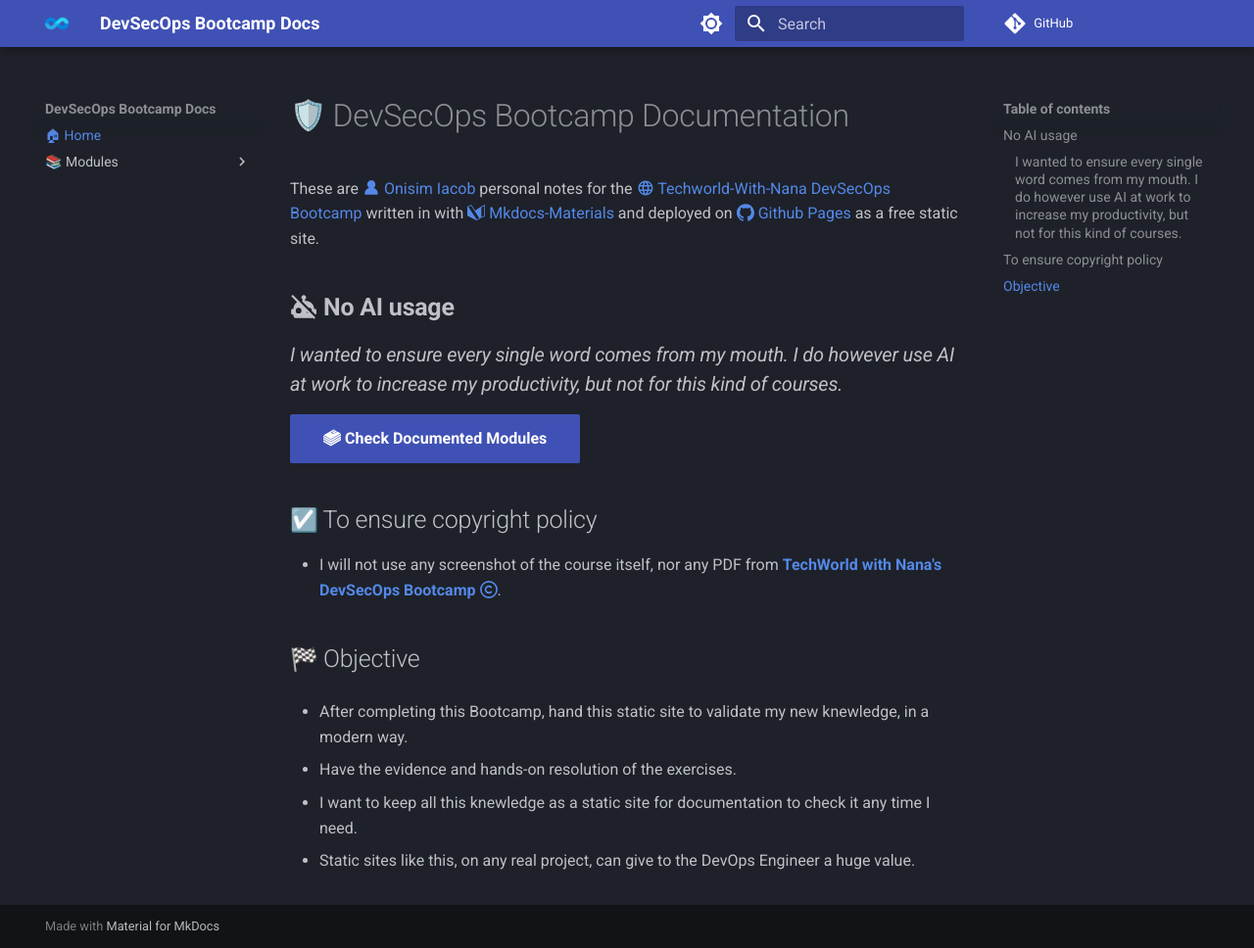
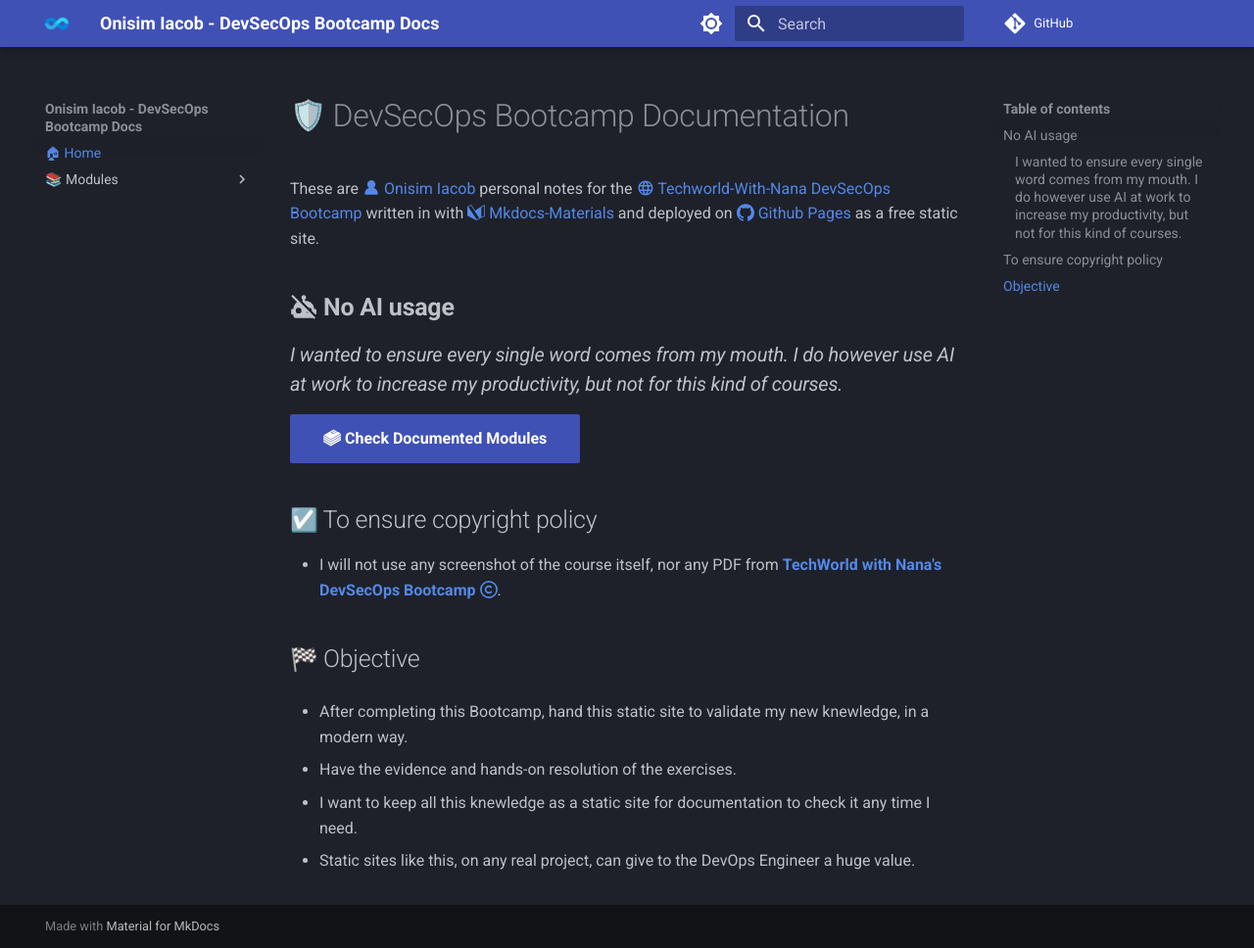
Before and after one commit to onisimiacob/bootcamp-devsecops-docs, an MkDocs documentation site: the page built from docs/index.md, in a window 1280 px wide and 968 px high. Shown: the whole window at 98% size. Built offline with MkDocs 1.6.1 and Material for MkDocs 9.7.7, drawn with Linux system fonts in a browser that asks for light colours; emoji names are drawn with the system emoji font; comment, search, counter and statistics services are not loaded.

Commit message:
fix(mkdocs): update mkdocs site info

```diff
--- a/mkdocs.yml
+++ b/mkdocs.yml
@@ -1,8 +1,8 @@
-site_name: DevSecOps Bootcamp Docs
+site_name: Onisim Iacob - DevSecOps Bootcamp Docs
 site_description: A documentation site built with MkDocs for notes and exercises for DevSecOps Bootcamp
 site_author: Onisim Iacob
-site_url: https://example.com
-repo_url: https://github.com/onisimiacob/devsecops-docs
+site_url: https://onisimiacob.github.io/bootcamp-devsecops-docs/
+repo_url: https://github.com/onisimiacob/bootcamp-devsecops-docs
 
 nav:
   - 🏠︎ Home: index.md
```
